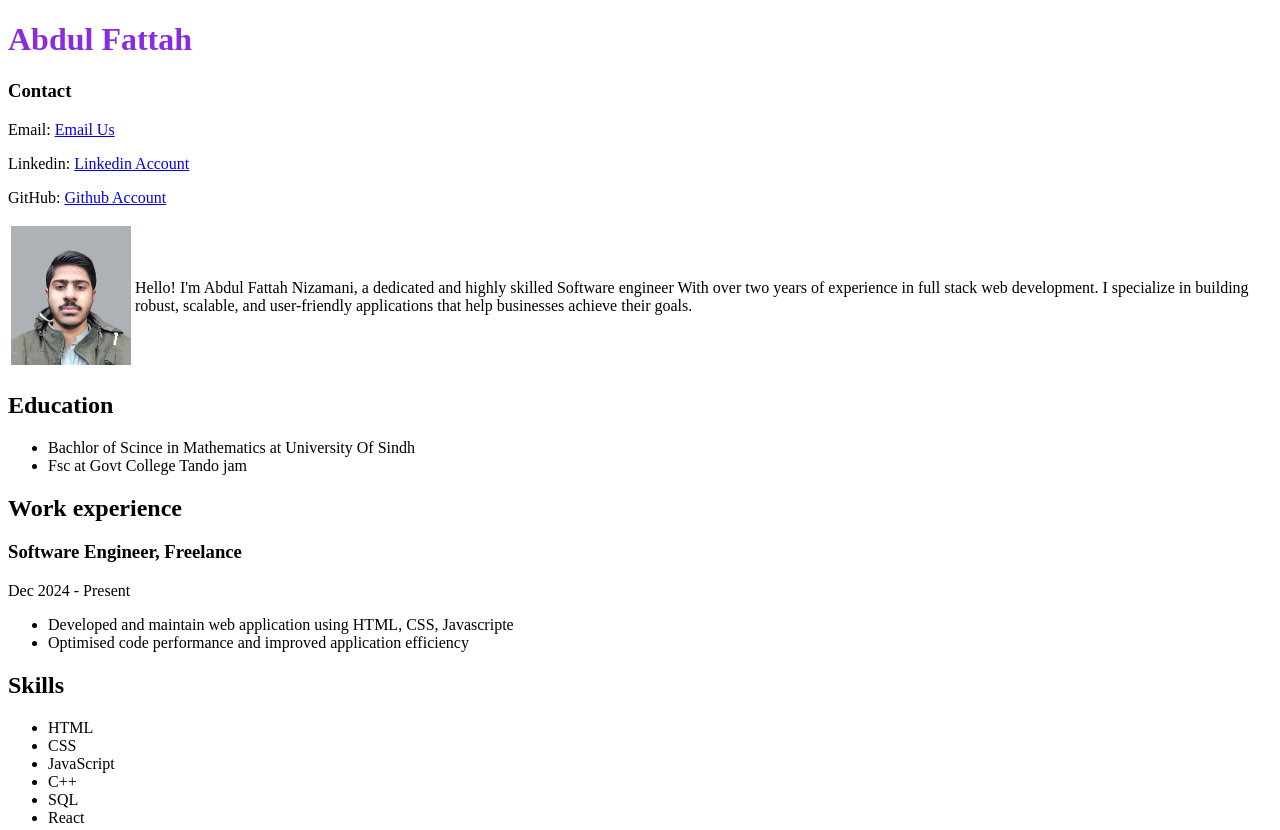
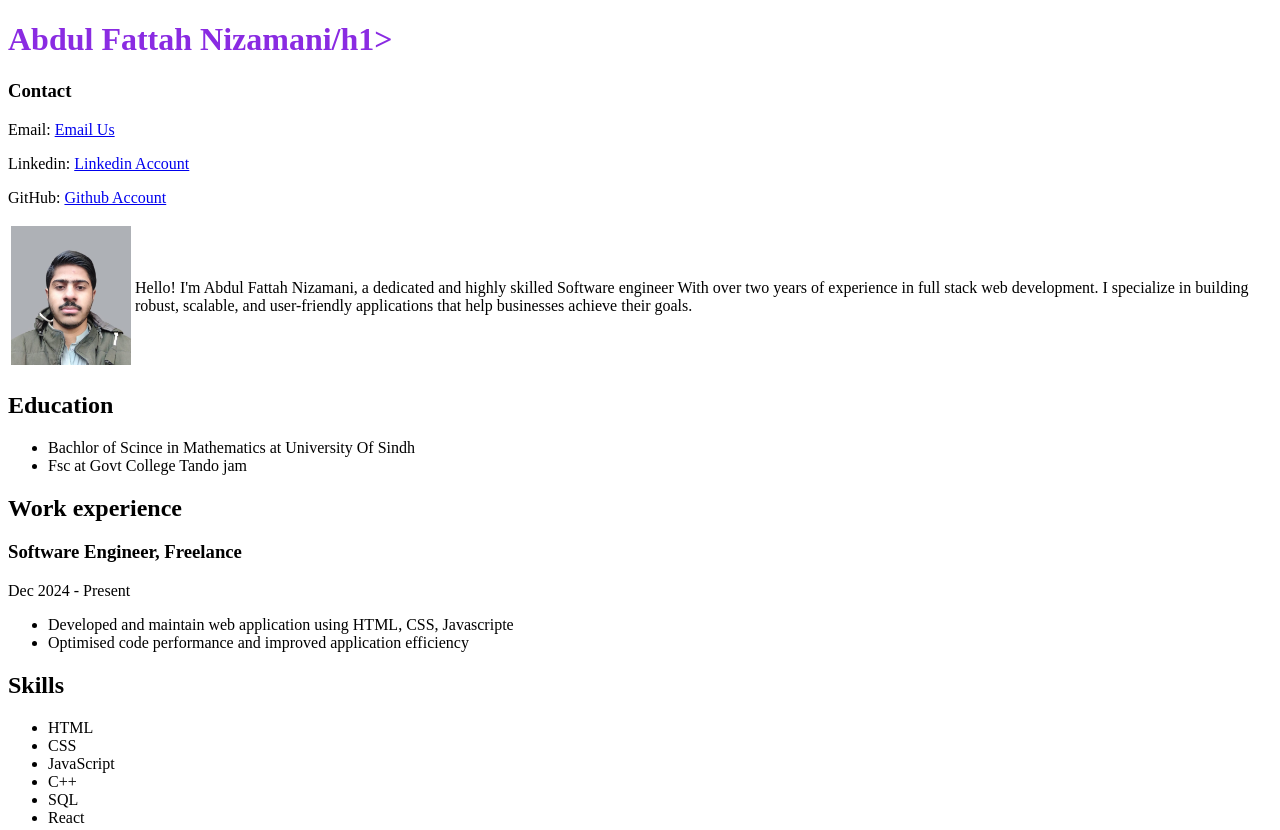
Before and after one commit to abdulfattahnizamani/resume-project, a plain HTML site: page index.html in a window 1280 px wide. Shown: the top 830 px of the page. Drawn offline with Linux system fonts and the light colour scheme.

Commit message:
changed my name

```diff
--- a/index.html
+++ b/index.html
@@ -11,7 +11,7 @@
 <body>
     <div>
         <div>
-            <h1>Abdul Fattah</h1>
+            <h1>Abdul Fattah Nizamani/h1>
             <h3>Contact</h3>
             <p>Email: <a href="https://mail.google.com/mail/?view=cm&fs=1&to=abdulfattahnizamani266@gmail.com                ">Email Us</a></p>
             <p>Linkedin: <a href="https://linkedin.com/in/abdul-fattah-nizamani-9863b52a3">Linkedin Account</a></p>
```
